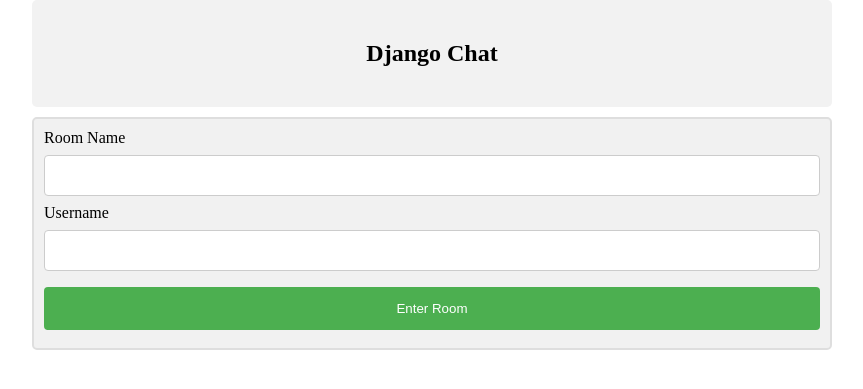
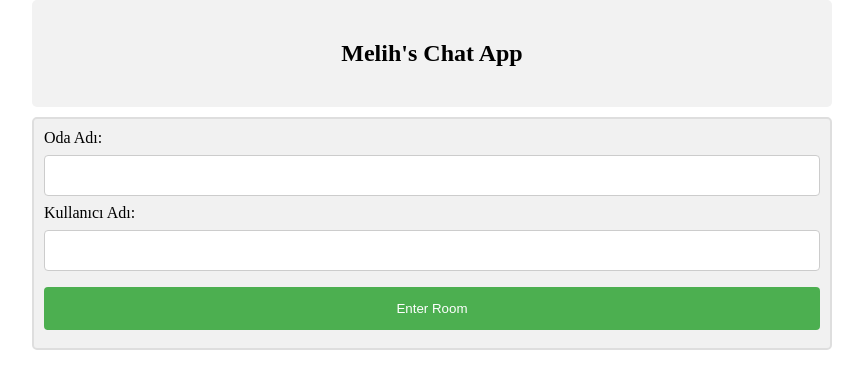
Before and after one commit to MelihSelamiUrkmezz/Realtime-ChatApp, a Django app: page / in a window 1280 px wide. Shown: the top 389 px of the page, without its empty margins (208-1071 px from the left). Run offline with Django 4.2, Linux system fonts and the light colour scheme.

Commit message:
Change frontend

```diff
--- a/RealtimeChatApp/templates/home.html
+++ b/RealtimeChatApp/templates/home.html
@@ -56,7 +56,7 @@ body {
 <body>
 
 <div align="center">
-    <h2>Django Chat</h2>
+    <h2>Melih's Chat App</h2>
 </div>
 
 
@@ -96,9 +96,9 @@ body {
 
     <form id="post-form" method="POST" action="checkview">
         {% csrf_token %}
-        <label>Room Name</label>
+        <label>Oda Adı:</label>
         <input type="text" name="room_name" id="room_name" width="100px" />
-        <label>Username</label>
+        <label>Kullanıcı Adı:</label>
         <input type="text" name="username" id="username" width="100px" />
         <input type="submit" value="Enter Room">
     </form>
--- a/RealtimeChatApp/templates/room.html
+++ b/RealtimeChatApp/templates/room.html
@@ -56,7 +56,7 @@ body {
 </head>
 <body>
 
-<h2>{{room}} - DjChat</h2>
+<h2>{{room}} - Melih's Chat App</h2>
 
 <div id="display">
 
```
